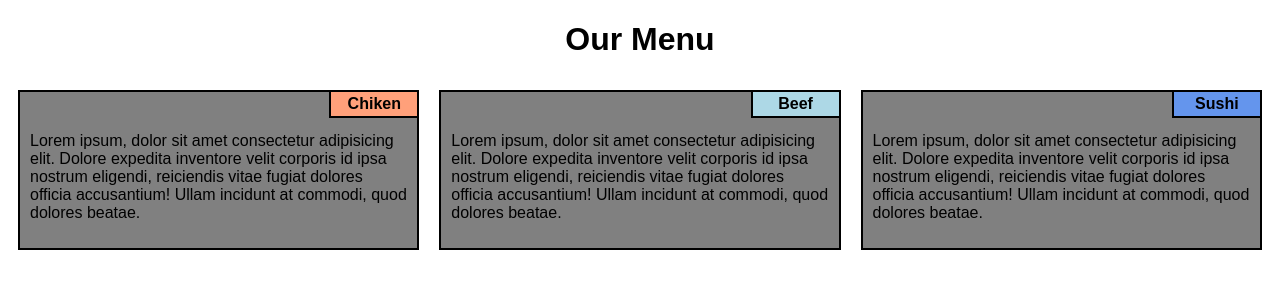
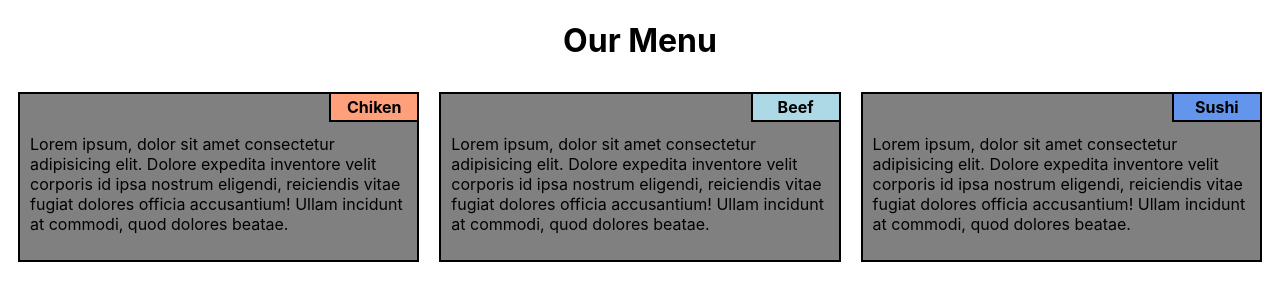
Before and after one commit to donthemed/coursera, a plain HTML site: page module2assignment/index.html in a window 1280 px wide. Drawn offline with Linux system fonts and the light colour scheme.

Commit message:
intialcommit

```diff
--- a/module2assignment/css/style.css
+++ b/module2assignment/css/style.css
@@ -1,5 +1,5 @@
 body{
-    font-family: Arial, Helvetica, sans-serif;
+    font-family: -apple-system, BlinkMacSystemFont, 'Segoe UI', Roboto, Oxygen, Ubuntu, Cantarell, 'Open Sans', 'Helvetica Neue', sans-serif;
 }
 h1{
     text-align: center;
```
